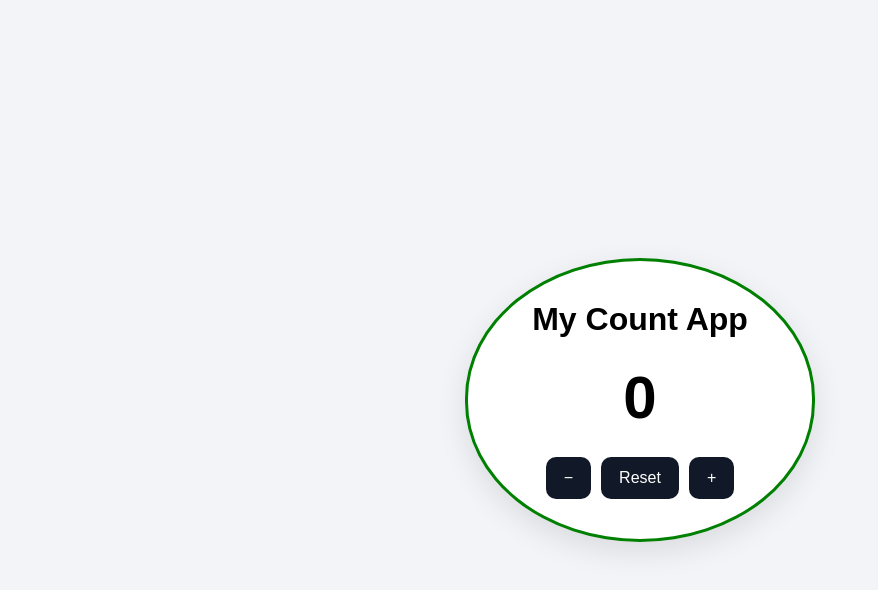
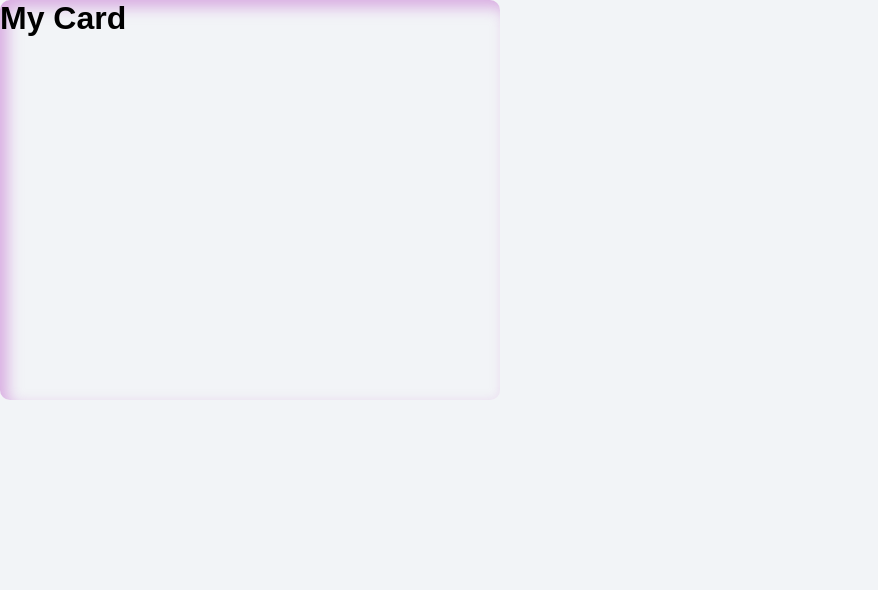
Before and after one commit to jawadakbar65/React-deployment, a React (Vite) app: page / in a window 1280 px wide. Shown: the top 590 px of the page, without its empty margins (0-878 px from the left). Built offline with nearby package versions, Linux system fonts and the light colour scheme.

Commit message:
all update

```diff
--- a/src/App.jsx
+++ b/src/App.jsx
@@ -5,25 +5,7 @@ function App() {
 
   return (
     <div className="app">
-      <div className="card">
-        <h1>My Count App</h1>
-
-        <p className="count">{count}</p>
-
-        <div className="buttons">
-          <button onClick={() => setCount(count - 1)}>
-            −
-          </button>
-
-          <button onClick={() => setCount(0)}>
-            Reset
-          </button>
-
-          <button onClick={() => setCount(count + 1)}>
-            +
-          </button>
-        </div>
-      </div>
+      <h1>My Card</h1>
     </div>
   );
 }
--- a/src/index.css
+++ b/src/index.css
@@ -9,61 +9,10 @@ body {
   background: #f2f4f7;
 }
 
-.app {
-  min-height: 100vh;
-  display: flex;
-  justify-content: center;
-  align-items: center;
+.app{
+  width: 500px;
+  height: 400px;
+  border-radius: 10px;
+  box-shadow: inset 7px 7px 15px rgba(198,120,210,0.6),
+  -7px -7px 15px rgba(255,255,255,0.4);
 }
-
-.card {
-  border: 3px solid green;
-  width: 350px;
-  padding: 40px;
-  text-align: center;
-  background: white;
-  border-radius: 20px;
-  box-shadow: 0 10px 30px rgba(0, 0, 0, 0.1);
-  animation: br 1s linear infinite;
-}
-
-@keyframes br{
-  0%{
-    border-radius: 70%/40%;
-    transition: 2s;
-  }
-  100%{
-    border-radius: 50%;
-    transition: 3s;
-  }
-}
-
-.card h1 {
-  margin-bottom: 25px;
-}
-
-.count {
-  font-size: 60px;
-  font-weight: bold;
-  margin-bottom: 25px;
-}
-
-.buttons {
-  display: flex;
-  justify-content: center;
-  gap: 10px;
-}
-
-button {
-  border: none;
-  padding: 12px 18px;
-  border-radius: 10px;
-  background: #111827;
-  color: white;
-  cursor: pointer;
-  font-size: 16px;
-}
-
-button:hover {
-  opacity: 0.8;
-}
```
